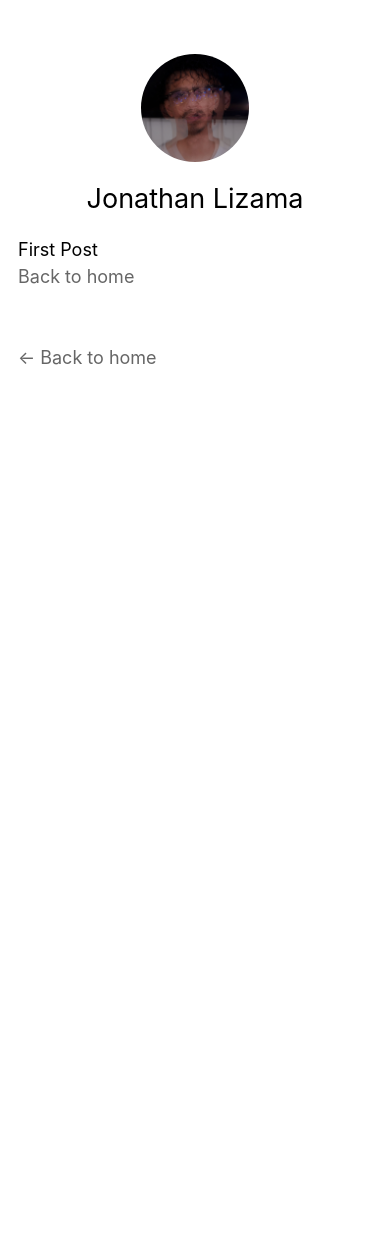
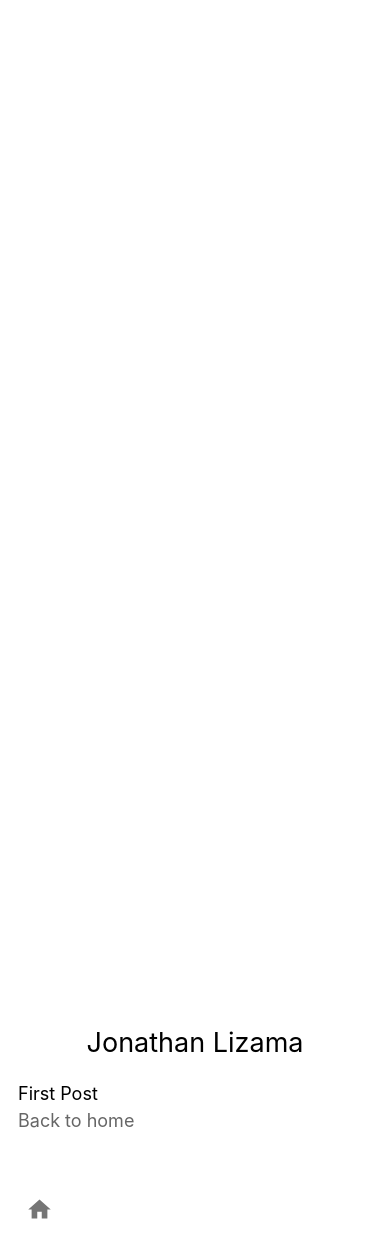
Before and after one commit to wavesco/next-blog, a Next.js app: page /posts/first-post in a window 390 px wide. Shown: the top 1258 px of the page. Before the commit the page ends 844 px from the top, so only its background shows below. Built offline with nearby package versions, Linux system fonts and the light colour scheme.

Commit message:
UI Changes
Changed and Repositioned Dark Mode Icon. Added Home Icon. Added Fade in Animation.

```diff
--- a/components/layout.js
+++ b/components/layout.js
@@ -3,12 +3,24 @@ import Image from 'next/image';
 import styles from './layout.module.css';
 import utilStyles from '../styles/utils.module.css';
 import Link from 'next/link';
+import HomeIcon from '@mui/icons-material/Home';
+import IconButton from '@mui/material/IconButton';
+import {Roboto} from "@next/font/google"
+import Button from '../components/button'
+import { motion } from "framer-motion"
+
+const roboto = Roboto({
+  weight:"900",
+  subsets:["latin"]
+})
+
 
 const name = 'Jonathan Lizama';
 export const siteTitle = 'Portfolio';
 
 export default function Layout({ children, home }) {
   return (
+    <motion.div animate={{ opacity: [0, .5, .75, 1]  }} transition={{ delay: .1 }} >
     <div className={styles.container}>
       <Head>
         <link rel="icon" href="/favicon.ico" />
@@ -25,13 +37,18 @@ export default function Layout({ children, home }) {
         <meta name="og:title" content={siteTitle} />
         <meta name="twitter:card" content="summary_large_image" />
       </Head>
+      <main className="flex items-left justify-left h-screen flex-col">
+        <h2 className={`${roboto.className} text-4xl sm:text-6xl md:text-9xl text-center text-gray-800`}></h2>
+        <h2 className={`${roboto.className} text-4xl sm:text-6xl md:text-9xl text-center text-white `}></h2>
+        <Button/>
+      </main>
       <header className={styles.header}>
         {home ? (
           <>
             <Image
               priority
               src="/images/profile.jpg"
-              className={utilStyles.borderCircle}
+              className={`${utilStyles.borderCircle} animate-fadeIn opacity-0 group-hover:opacity-100`}
               height={144}
               width={144}
               alt=""
@@ -44,7 +61,7 @@ export default function Layout({ children, home }) {
               <Image
                 priority
                 src="/images/profile.jpg"
-                className={utilStyles.borderCircle}
+                className={`${utilStyles.borderCircle} animate-fadeIn opacity-0 group-hover:opacity-100`}
                 height={108}
                 width={108}
                 alt=""
@@ -61,9 +78,14 @@ export default function Layout({ children, home }) {
       <main>{children}</main>
       {!home && (
         <div className={styles.backToHome}>
-          <Link href="/">← Back to home</Link>
+          <Link href="/">
+            <IconButton
+              className='bg-gray-800 dark:bg-gray-100 hover:bg-gray-600 dark:hover:bg-gray-300 transition-all duration-100 text-white dark:text-gray-800 rounded-full p-2'>
+        <HomeIcon />
+      </IconButton></Link>
         </div>
       )}
     </div>
+    </motion.div>
   );
 }
--- a/package.json
+++ b/package.json
@@ -12,6 +12,7 @@
     "@next/font": "^13.4.19",
     "clsx": "^2.0.0",
     "date-fns": "^2.30.0",
+    "framer-motion": "^10.16.4",
     "gray-matter": "^4.0.3",
     "next": "latest",
     "next-themes": "^0.2.1",
--- a/pages/index.js
+++ b/pages/index.js
@@ -4,13 +4,6 @@ import utilStyles from '../styles/utils.module.css';
 import { getSortedPostsData } from '../lib/posts';
 import Link from 'next/link';
 import Date from '../components/date'
-import {Roboto} from "@next/font/google"
-import Button from '../components/button'
-const roboto = Roboto({
-  weight:"900",
-  subsets:["latin"]
-})
-
 
 export async function getStaticProps() {
   const allPostsData = getSortedPostsData();
@@ -27,23 +20,11 @@ export default function Home({ allPostsData }) {
       <Head>
         <title>{siteTitle}</title>
       </Head>
-      <main className="flex items-left justify-left h-screen flex-col">
-        <h2 className={`${roboto.className} text-4xl sm:text-6xl md:text-9xl text-center text-gray-800`}></h2>
-        <h2 className={`${roboto.className} text-4xl sm:text-6xl md:text-9xl text-center text-white `}></h2>
-        {/* <button className='bg-gray-800 dark:bg-gray-50 hover:bg-gray-600 dark:hover:bg-gray-300 transition-all duration-100 text-white dark:text-gray-800 px-8 py-2 text-2xl md:text-4xl rounded-lg absolute bottom-32'>
-          Toggle Mode
-        </button> */}
-        <Button/>
-      </main>
       <section className={utilStyles.headingMd}>
         <p>
           Hello, I'm Jonathan, and I'm a software engineer based in Houston, Texas.
           Feel free to reach out to me on {' '}
           <a href="https://www.linkedin.com/in/jonathan-lizama"> LinkedIn</a>.
-        </p>
-        <p>
-          (This is a sample website - you’ll be building a site like this on{' '}
-          <a href="https://nextjs.org/learn">our Next.js tutorial</a>.)
         </p>
       </section>
       <section className={`${utilStyles.headingMd} ${utilStyles.padding1px}`}>
```
Also changed, not shown: 1 other file (tests, documents, lock files or other folders).
